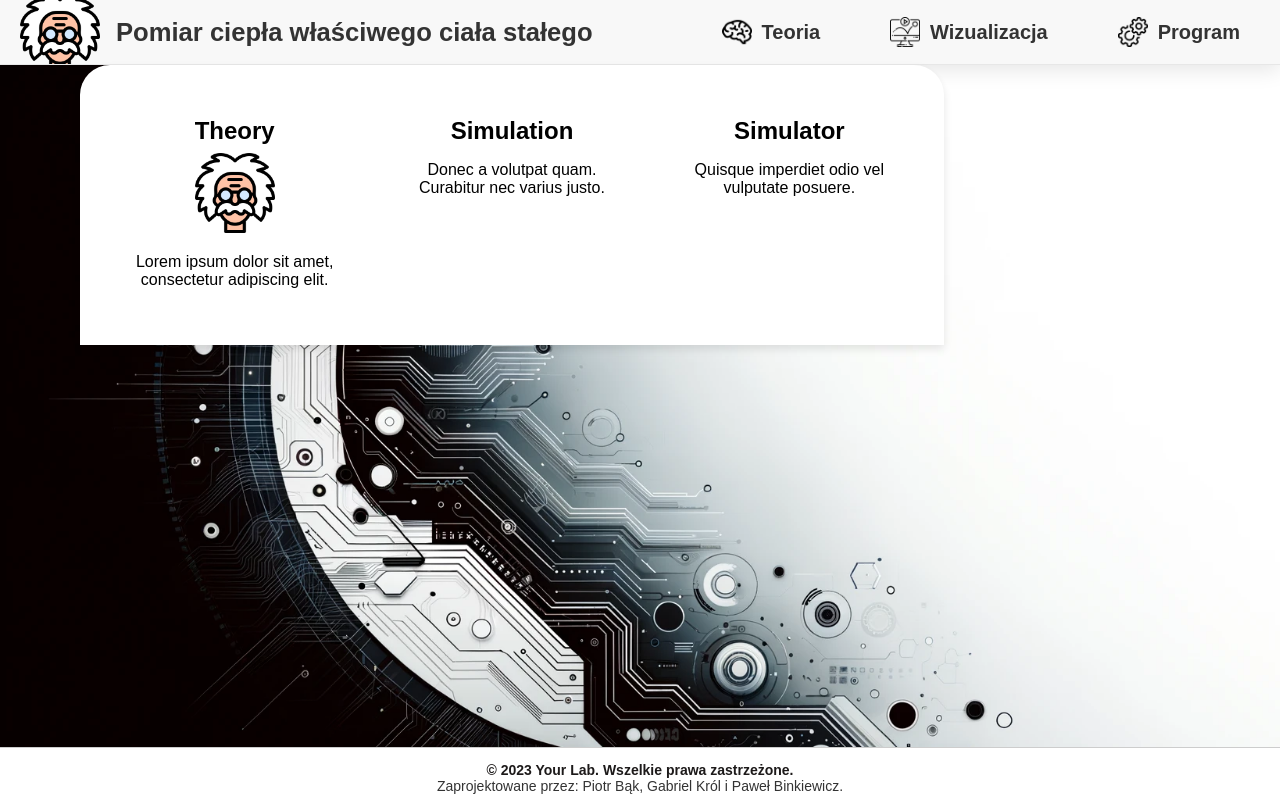
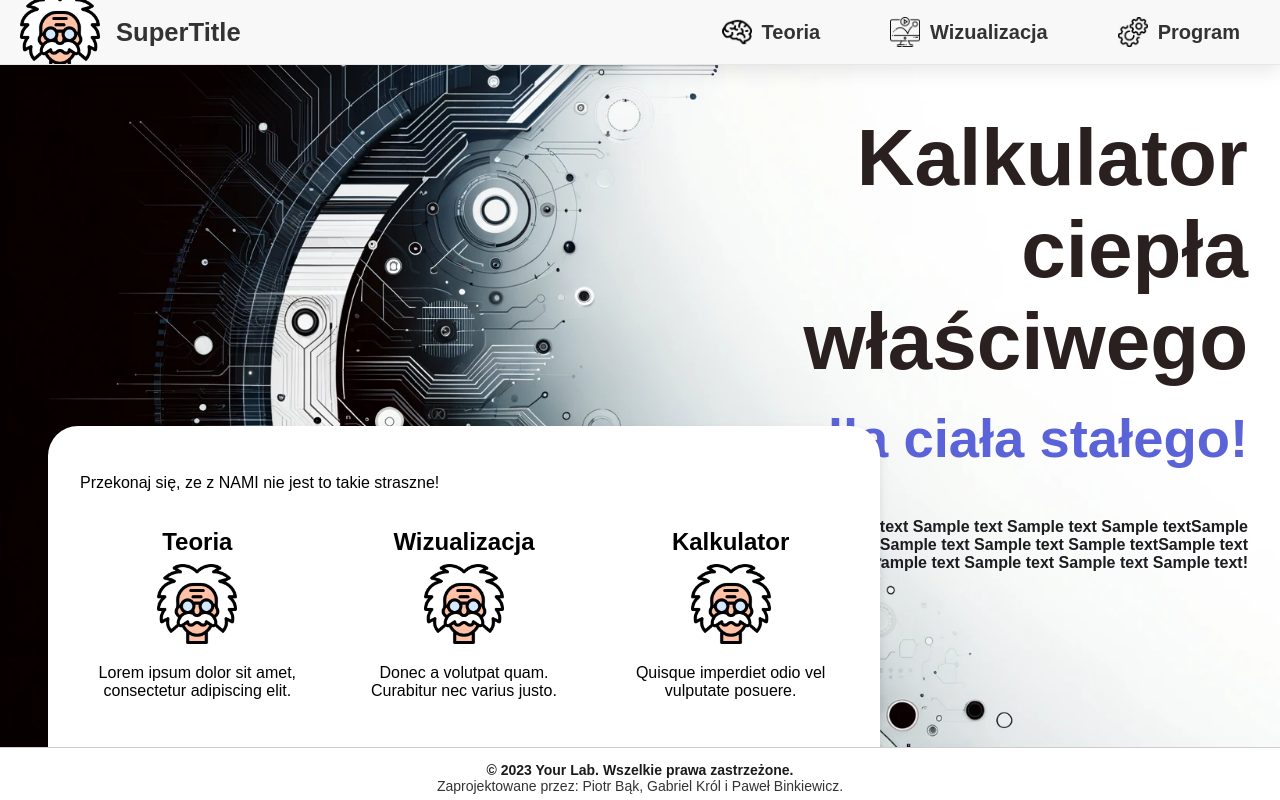
Before and after one commit to Chinook1606/engineer_project, a plain HTML site: page index.html in a window 1280 px wide. Drawn offline with Linux system fonts and the light colour scheme; a web font is replaced by a local one.

Commit message:
Version with mixed ideas. Prototype of main/starting page in progress.

```diff
--- a/assets/styles/index.css
+++ b/assets/styles/index.css
@@ -17,20 +17,22 @@ body {
   position: relative;
   /* margin-bottom: 3.25em; Dodaj dolny margines równy wysokości stopki/ */
 }
-
 .rounded-container {
-  background-color: #ffffff; /* Dodaj biały kolor tła */
-  border-radius: 30px 30px 0 0; /* Przywróć zaokrąglenie rogów */
-  box-shadow: 0 4px 8px rgba(0, 0, 0, 0.1); /* Opcjonalny cień dla efektu głębi */
-  /* reszta stylów */
-  left: 0;
-  right: 0;
-  margin-left: auto; /* Centralizacja kontenera */
-  margin-right: auto; /* Centralizacja kontenera */
-  width: 50em; /* Szerokość kontenera minus odstępy od krawędzi */
-  padding: 2em; /* Wewnętrzny odstęp */
-  z-index: 10; /* Upewnij się, że kontener jest nad tłem */
-  margin-left: 5em;
+  background-color: #ffffff; /* Biały kolor tła */
+  border-radius: 30px 30px 0 0; /* Zaokrąglenie rogów */
+  box-shadow: 0 4px 8px rgba(0, 0, 0, 0.1); /* Cień dla efektu głębi */
+  position: absolute; /* Absolutne pozycjonowanie w stosunku do najbliższego pozycjonowanego przodka */
+  bottom: 60px; /* Dostosuj tę wartość do wysokości stopki */
+  left: 0; /* Przyleganie do lewej krawędzi okna przeglądarki */
+  width: calc(
+    100% - 2em
+  ); /* Szerokość kontenera z odjęciem paddingu z lewej i prawej strony */
+  max-width: 48em; /* Maksymalna szerokość kontenera */
+  padding: 2em; /* Wewnętrzny odstęp od krawędzi kontenera */
+  z-index: 10; /* Upewnij się, że kontener jest widoczny nad innymi elementami */
+  margin-left: 3em; /* Centralizacja kontenera (w połączeniu z right: auto) */
+  margin-right: auto; /* Centralizacja kontenera (w połączeniu z left: auto) */
+  margin-bottom: -1em; /* Odstęp od stopki, dostosuj do wysokości stopki */
 }
 
 .content-section {
@@ -64,6 +66,14 @@ body {
     flex-basis: auto; /* Auto-szerokość dla bloków treści na mniejszych ekranach */
   }
 }
+/* Styl dla ekranów mniejszych niż 1000px ale większych niż 768px */
+@media (min-width: 769px) and (max-width: 1000px) {
+  .rounded-container {
+    max-width: calc(
+      100% - 13em
+    ); /* 2rem to będzie 16px z obu stron, jeśli 1rem = 8px */
+  }
+}
 
 @media (max-width: 768px) {
   .rounded-container {
@@ -76,3 +86,36 @@ body {
 footer {
   position: absolute;
 }
+
+.header-title {
+  position: absolute;
+  right: 0; /* Wyrównanie do prawej krawędzi */
+  top: 0; /* Wyrównanie do górnej krawędzi */
+  max-width: 50%; /* Maksymalna szerokość tekstu, dostosuj według potrzeb */
+  text-align: right; /* Wyrównanie tekstu do prawej */
+  color: #2a2020; /* Biały kolor tekstu */
+  padding: 2rem; /* Odstęp od krawędzi, dostosuj według potrzeb */
+  font-family: "Rubik", Arial, sans-serif; /* Ta sama rodzina czcionek co reszta strony */
+  z-index: 10; /* Upewnij się, że tekst jest widoczny nad tłem */
+  top: 5em;
+}
+
+.header-title h1 {
+  font-size: 5rem; /* Wielkość czcionki, dostosuj według potrzeb */
+  margin: 0; /* Usunięcie domyślnego marginesu */
+  /* margin-top: 1.15em; */
+}
+
+.header-title h2 {
+  font-size: 3.4rem; /* Wielkość czcionki, dostosuj według potrzeb */
+  margin: 0; /* Usunięcie domyślnego marginesu */
+  margin-top: 0.35em;
+  color: #5b63d8;
+}
+
+.header-title h4 {
+  /* font-size: 2.25rem; */
+  margin: 0; /* Usunięcie domyślnego marginesu */
+  margin-top: 3em;
+  color: rgb(29, 29, 33);
+}
--- a/assets/templates/navbar/navbar.html
+++ b/assets/templates/navbar/navbar.html
@@ -9,7 +9,7 @@
         <div class="navbar__logo">
             <img src="assets/images/navbar/navbar-main-logo.png" alt="Your Lab Logo"
                 class="navbar__logo-img" />
-            <a href="index.html" class="navbar__brand">Pomiar ciepła właściwego ciała stałego</a>
+            <a href="index.html" class="navbar__brand">SuperTitle</a>
         </div>
         <div class="navbar__links">
             <a href="teoria.html" class="navbar__link">
--- a/index.html
+++ b/index.html
@@ -14,11 +14,20 @@
   <body>
     <div id="navbar-placeholder"></div>
 
+    <div class="header-title">
+      <h1>Kalkulator ciepła właściwego</h1>
+      <h2>dla ciała stałego!</h2>
+      <h4>Sample text Sample text Sample text Sample text Sample text Sample textSample text Sample
+        text Sample text Sample text Sample text Sample textSample text Sample text Sample text
+        Sample text Sample text Sample text!</h4>
+    </div>
+
     <div class="rounded-container">
+      <p>Przekonaj się, ze z NAMI nie jest to takie straszne!</p>
       <section class="content-section">
         <!-- Treść dla sekcji Theory -->
         <div class="content-block">
-          <h2>Theory</h2>
+          <h2>Teoria</h2>
           <img src="assets/images/navbar/navbar-main-logo.png" alt="Your Lab Logo"
             class="navbar__logo-img" />
           <p>Lorem ipsum dolor sit amet, consectetur adipiscing elit.</p>
@@ -26,13 +35,17 @@
 
         <!-- Treść dla sekcji Simulation -->
         <div class="content-block">
-          <h2>Simulation</h2>
+          <h2>Wizualizacja</h2>
+          <img src="assets/images/navbar/navbar-main-logo.png" alt="Your Lab Logo"
+            class="navbar__logo-img" />
           <p>Donec a volutpat quam. Curabitur nec varius justo.</p>
         </div>
 
         <!-- Treść dla sekcji Simulator -->
         <div class="content-block">
-          <h2>Simulator</h2>
+          <h2>Kalkulator</h2>
+          <img src="assets/images/navbar/navbar-main-logo.png" alt="Your Lab Logo"
+            class="navbar__logo-img" />
           <p>Quisque imperdiet odio vel vulputate posuere.</p>
         </div>
       </section>
```
